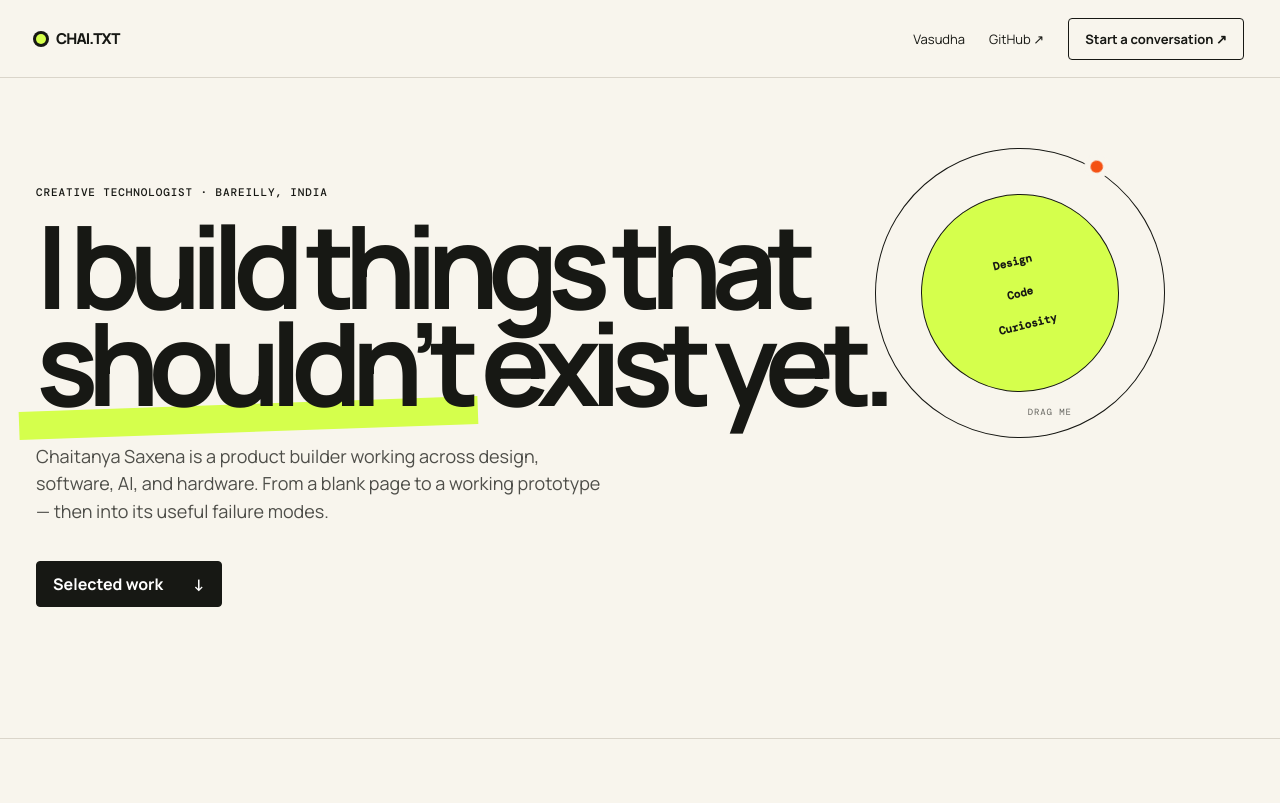
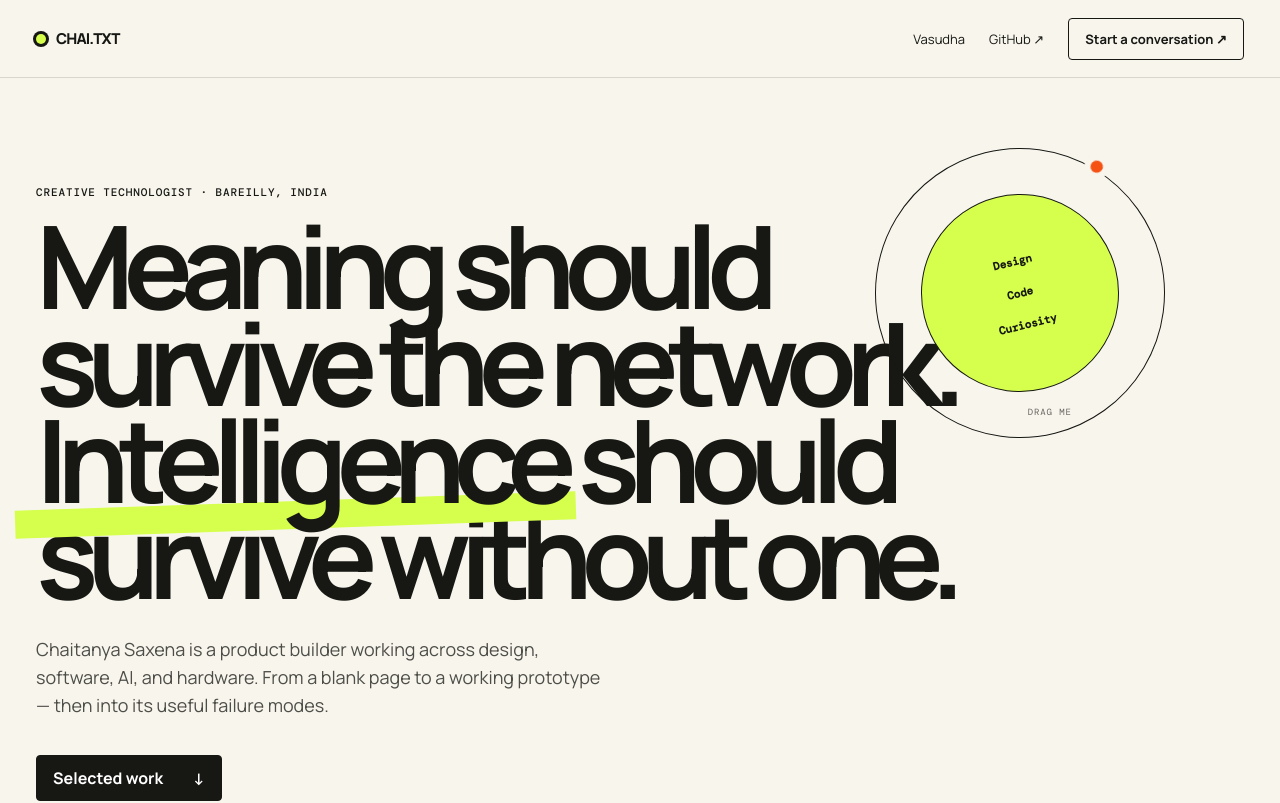
Before and after one commit to cxaiiii/chaii.wtf, a Next.js app: page / in a window 1280 px wide. Shown: the top 803 px of the page. Built offline with nearby package versions, Linux system fonts and the light colour scheme.

Commit message:
Use offline intelligence tagline

```diff
--- a/app/layout.tsx
+++ b/app/layout.tsx
@@ -4,10 +4,10 @@ import './globals.css';
 export const metadata: Metadata = {
   metadataBase: new URL('https://chaii.wtf'),
   title: { default: 'Chaitanya Saxena — Creative Technologist', template: '%s — Chaitanya Saxena' },
-  description: 'Chaitanya Saxena builds products at the intersection of design, software, AI and hardware.',
+  description: 'Meaning should survive the network. Intelligence should survive without one. Chaitanya Saxena builds products across design, software, AI and hardware.',
   keywords: ['Chaitanya Saxena', 'creative technologist', 'AI developer', 'product builder', 'Vasudha', 'Bareilly'],
   authors: [{ name: 'Chaitanya Saxena', url: 'https://chaii.wtf' }],
-  openGraph: { type: 'website', locale: 'en_IN', url: 'https://chaii.wtf', siteName: 'chaii.wtf', title: 'Chaitanya Saxena — Creative Technologist', description: 'I build things that shouldn’t exist yet.' },
+  openGraph: { type: 'website', locale: 'en_IN', url: 'https://chaii.wtf', siteName: 'chaii.wtf', title: 'Chaitanya Saxena — Creative Technologist', description: 'Meaning should survive the network. Intelligence should survive without one.' },
   twitter: { card: 'summary_large_image', title: 'Chaitanya Saxena — Creative Technologist', description: 'I build things that shouldn’t exist yet.' },
   robots: { index: true, follow: true },
 };
```
Also changed, not shown: app/page.tsx (+1 -1 lines).
